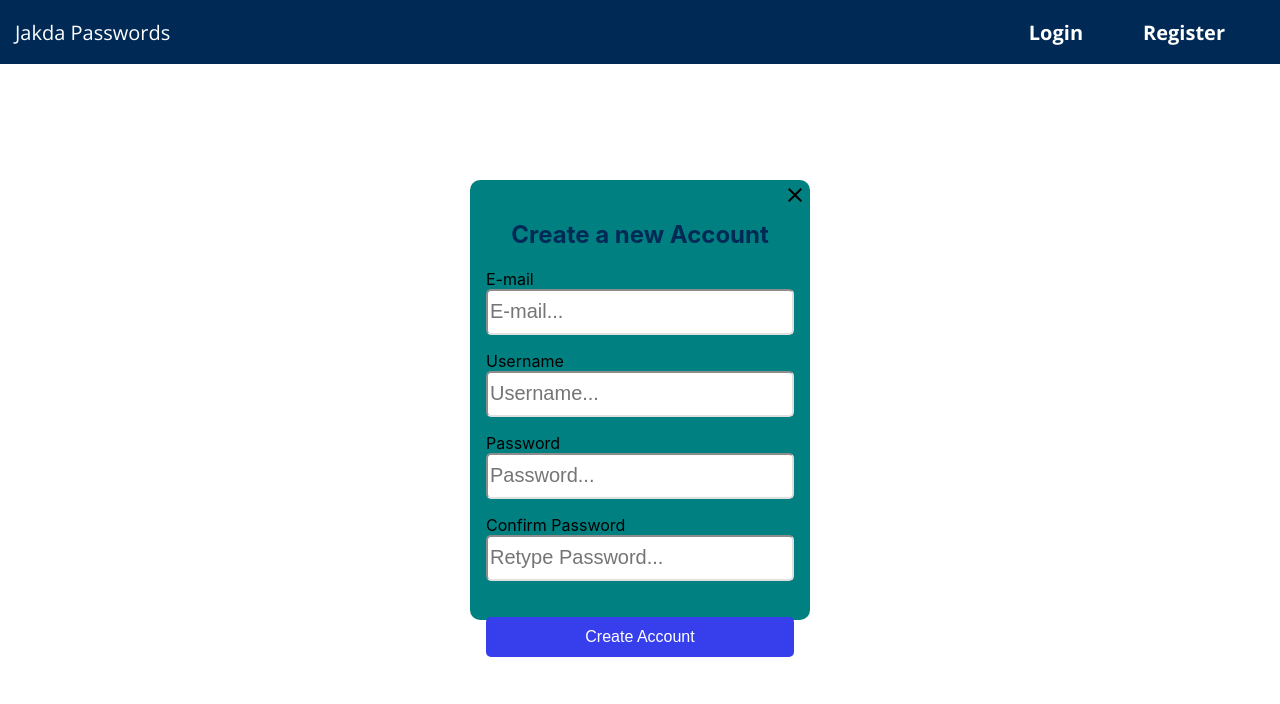
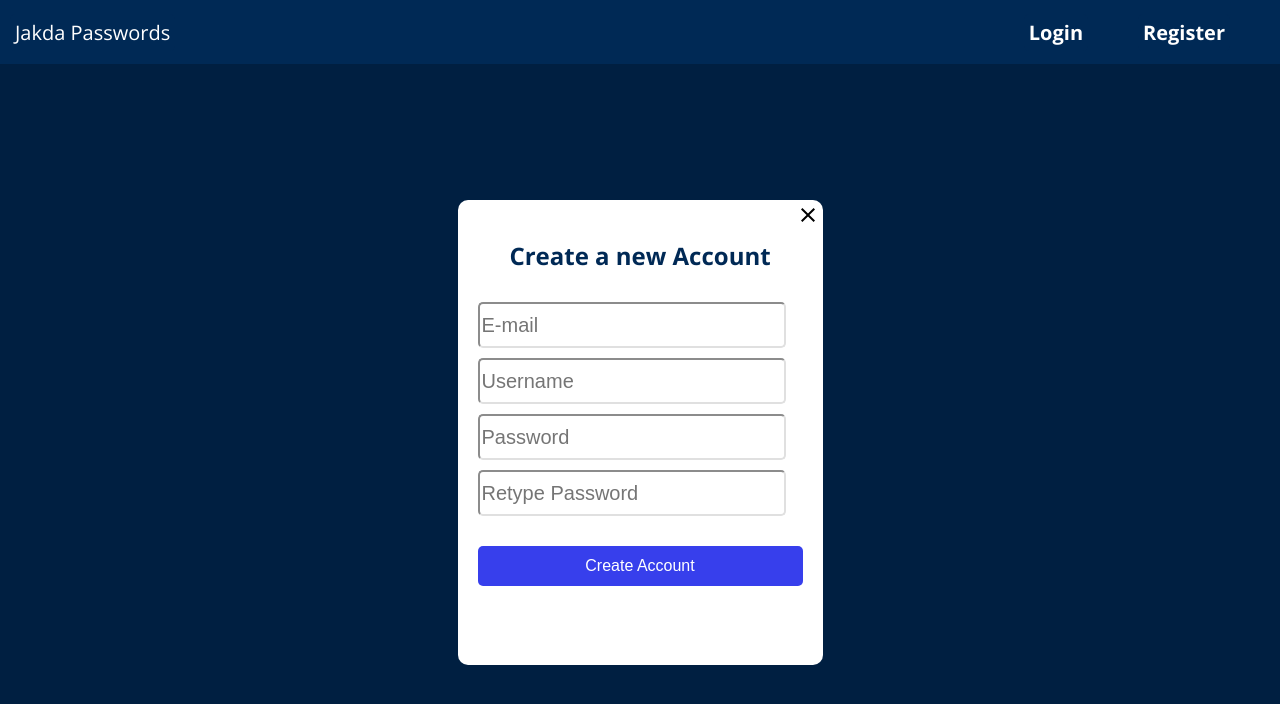
Before and after one commit to EazazJ1/PasswordManager, a React (Create React App) app in the folder frontend/: page /login/new in a window 1280 px wide. Shown: the top 704 px of the page. Built offline with nearby package versions, Linux system fonts and the light colour scheme.

Commit message:
Slight changes to the loginForm, changed the sizez for error messages and updated the registerForm.

```diff
--- a/frontend/src/components/LoginForm.css
+++ b/frontend/src/components/LoginForm.css
@@ -17,7 +17,7 @@
 }
 .mainFormLogin {
     width: 325px;
-    height: 450px;
+    height: 400px;
     padding: 20px;
     border-radius: 10px;
     background-color: white;
--- a/frontend/src/components/LoginForm.jsx
+++ b/frontend/src/components/LoginForm.jsx
@@ -68,16 +68,15 @@ export const LoginForm = ({setShowLogin, setCurrentUsername,myStorage}) => {
               placeholder="Username"
               {...register("username")}
             />
-            <p>{errors.username?.message}</p>
+            <p className="errorCheck">{errors.username?.message}</p>
             {/* <label>Password</label> */}
-            <br />
             <input
               className="inputBox"
               type="password"
               placeholder="Password"
               {...register("password")}
             />
-            <p>{errors.password?.message}</p>
+            <p className="errorCheck">{errors.password?.message}</p>
 
             <input className="confirmButton" type="submit" value="Login" />
             {error && <span className="failure">Something went wrong!</span>}
--- a/frontend/src/components/RegisterForm.css
+++ b/frontend/src/components/RegisterForm.css
@@ -1,9 +1,27 @@
+.mainRegisterPage {
+    width: 100%;
+    height: 92vh;
+    margin-top: 8vh;
+    /* padding: 20px; */
+    background-color: #001f41;
+    position: absolute;
+    top: 0;
+    bottom: 0;
+    left: 0;
+    right: 0;
+    /* margin: auto; */
+    /* display: flex; */
+    flex-direction: column;
+    align-items: center;
+    justify-content: space-between;
+}
+
 .mainform {
-    width: 300px;
-    height: 400px;
+    width: 325px;
+    height: 425px;
     padding: 20px;
     border-radius: 10px;
-    background-color: teal;
+    background-color: white;
     position: absolute;
     top: 0;
     bottom: 0;
@@ -19,19 +37,26 @@
 .confirmButton {
     border: none;
     padding: 5px;
-    background-color: slateblue;
+    background-color: #373FEC;
     color: white;
     cursor: pointer;
 }
 
 .formTitle {
-
     display: flex;
     align-items: center;
     justify-content: center;
     color: black;
     font-weight: 700;
+}
 
+.registerForm{
+    width: 100%;
+    height: 350px;
+    justify-content: center;
+    align-items: center;
+    font-size: 20px;
+    flex-direction: column;
 }
 
 .success {
@@ -52,3 +77,23 @@
     right: 3px;
     cursor: pointer;
 }
+
+.registerHeader{
+    margin-bottom: 10px;
+}
+
+.errorCheck{
+    font-size: 11px;
+    margin-top: 2px;
+    margin-bottom: 2px;
+    color: rgb(231, 74, 74);
+}
+
+.inputBox{
+    height: 40px;
+    width: 300px;
+    border-radius: 5px;
+    border-color: rgb(224, 224, 224);
+    font-size: small;
+    margin-bottom: 8px;
+}
--- a/frontend/src/components/RegisterForm.jsx
+++ b/frontend/src/components/RegisterForm.jsx
@@ -47,47 +47,50 @@ export const RegisterForm = ({setShowRegister}) => {
   };
 
   return (
+    <div className="mainRegisterPage">
       <div className="mainform">
-      <div className="formTitle">
+        <div className="registerHeader">
+          <div className="formTitle font-sans">
             <h2>Create a new Account</h2>
           </div>
-      <form onSubmit={handleSubmit(onSubmit)}>
-        <label>E-mail</label>
-        <br />
+        </div>
+        <form className="registerForm" onSubmit={handleSubmit(onSubmit)}>
+          {/* <label>E-mail</label> */}
+          {/* <br /> */}
           <input
             className="inputBox"
             type="text"
-          placeholder="E-mail..."
+            placeholder="E-mail"
             {...register("email")}
           />
-        <p>{errors.email?.message}</p>
-        <label>Username</label>
-        <br />
+          <p className="errorCheck">{errors.email?.message}</p>
+          {/* <label>Username</label> */}
+          {/* <br /> */}
           <input
             className="inputBox"
             type="text"
-          placeholder="Username..."
+            placeholder="Username"
             {...register("username")}
           />
-        <p>{errors.username?.message}</p>
-        <label>Password</label>
-        <br />
+          <p className="errorCheck">{errors.username?.message}</p>
+          {/* <label>Password</label> */}
+          {/* <br /> */}
           <input
             className="inputBox"
             type="password"
-          placeholder="Password..."
+            placeholder="Password"
             {...register("password")}
           />
-        <p>{errors.password?.message}</p>
-        <label>Confirm Password</label>
-        <br />
+          <p className="errorCheck">{errors.password?.message}</p>
+          {/* <label>Confirm Password</label> */}
+          {/* <br /> */}
           <input
             className="inputBox"
             type="password"
-          placeholder="Retype Password..."
+            placeholder="Retype Password"
             {...register("retypePassword")}
           />
-        <p>{errors.retypePassword?.message}</p>
+          <p className="errorCheck">{errors.retypePassword?.message}</p>
 
           <input className="confirmButton" type="submit" value="Create Account" />
           {success && (
@@ -100,5 +103,6 @@ export const RegisterForm = ({setShowRegister}) => {
           onClick={() => setShowRegister(false)}
         />
       </div>
+    </div>
   );
 };
```
Lines whose indentation alone changed are shown as unchanged.
